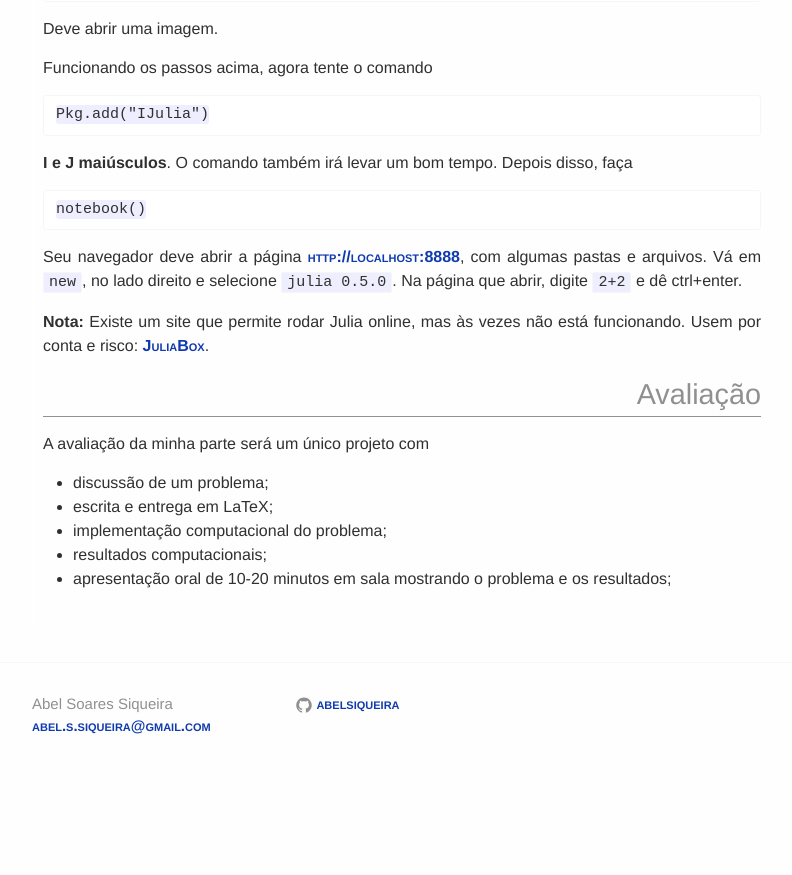
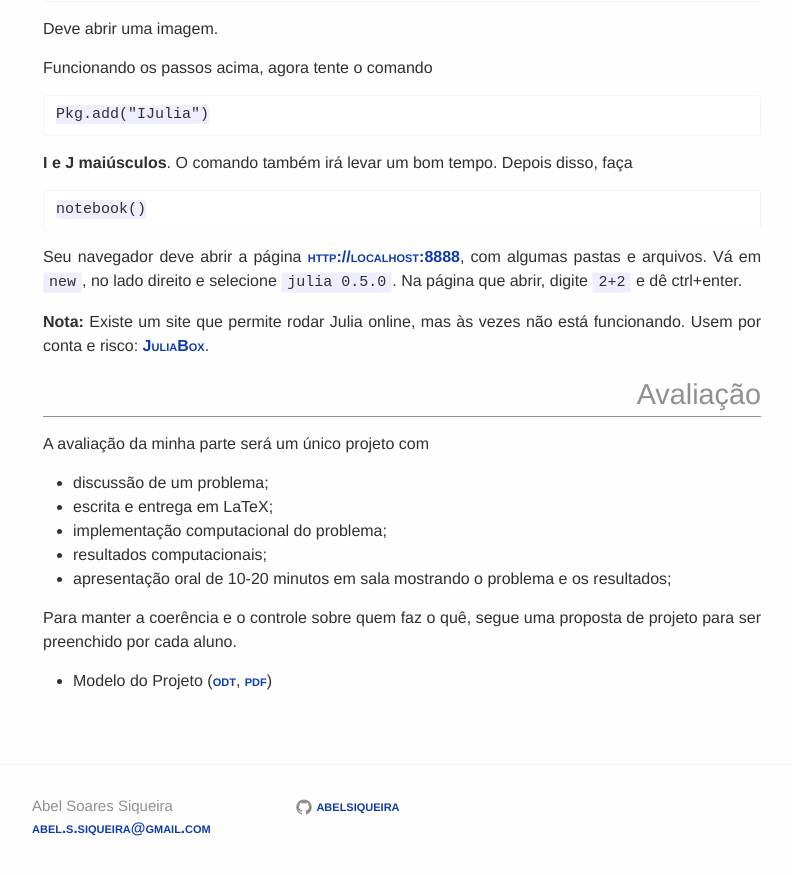
Before and after one commit to abelsiqueira/abelsiqueira.github.io-old, a Jekyll site: the page built from disciplinas/cm141-2016s2.md, in a window 1280 px wide and 900 px high, scrolled down 1220 px. Shown: the top 875 px of the window, without its empty margins (238-1030 px from the left). Built offline with Jekyll 4.4.1, drawn with Linux system fonts in a browser that asks for light colours; before the commit the page ends 2018 px from its top, so only the background shows below that.

Commit message:
Sobe proposta de cm141

```diff
--- a/disciplinas/cm141-2016s2.md
+++ b/disciplinas/cm141-2016s2.md
@@ -73,3 +73,9 @@ A avaliação da minha parte será um único projeto com
 - implementação computacional do problema;
 - resultados computacionais;
 - apresentação oral de 10-20 minutos em sala mostrando o problema e os resultados;
+
+Para manter a coerência e o controle sobre quem faz o quê, segue uma proposta
+de projeto para ser preenchido por cada aluno.
+
+- Modelo do Projeto ([odt]({{site.baseurl}}/disciplinas/cm141/proposta.odt),
+  [pdf]({{site.baseurl}}/disciplinas/cm141/proposta.pdf))
```
Also changed, not shown: 2 other files.
